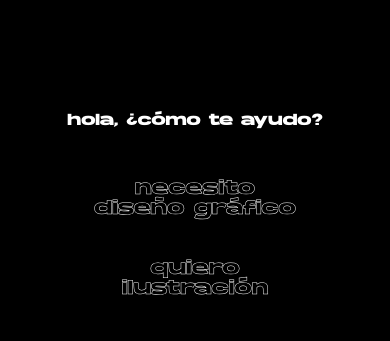
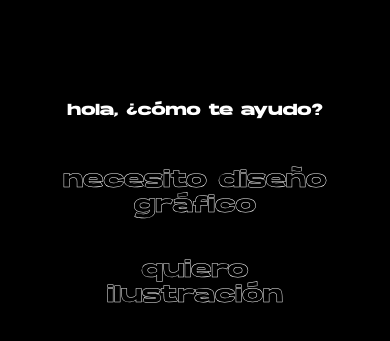
Before and after one commit to ovirex/website-maria, a website: page views/portafolio.html in a window 390 px wide. Shown: the part 355-696 px from the top of the page. Drawn offline with Linux system fonts and the light colour scheme.

```diff
--- a/public/css/style.css
+++ b/public/css/style.css
@@ -862,12 +862,13 @@
     }
 
     #graphicDesign > .title > h3 {
-        font-size: 5vw;
-        padding: 0 30px 0 30px;
+        font-size: 6vw;
+        padding: 0;
     }
     #ilustration > .title > h3 {
-        font-size: 5vw;
-        padding: 0 30px 0 30px;
+        text-align: center;
+        font-size: 6vw;
+        padding: 0;
         margin-top: 40px;
     }
 
```
